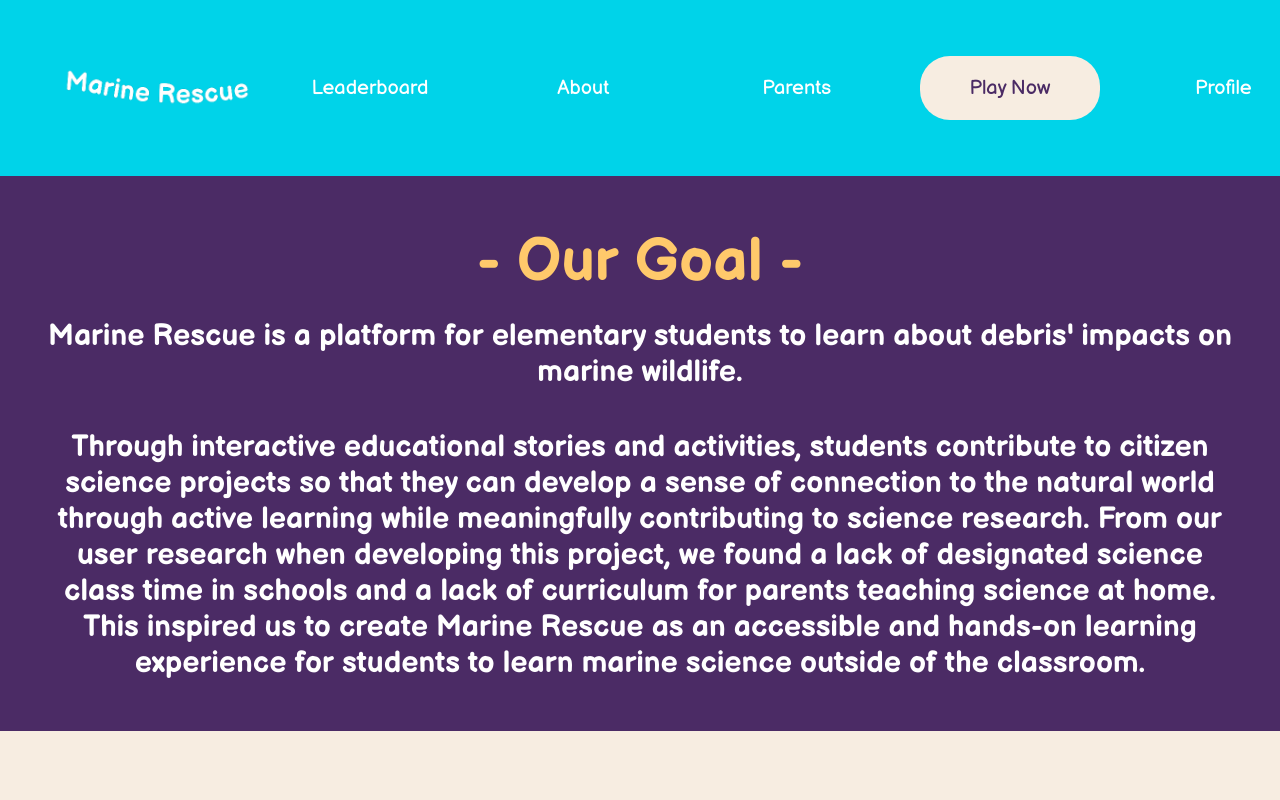
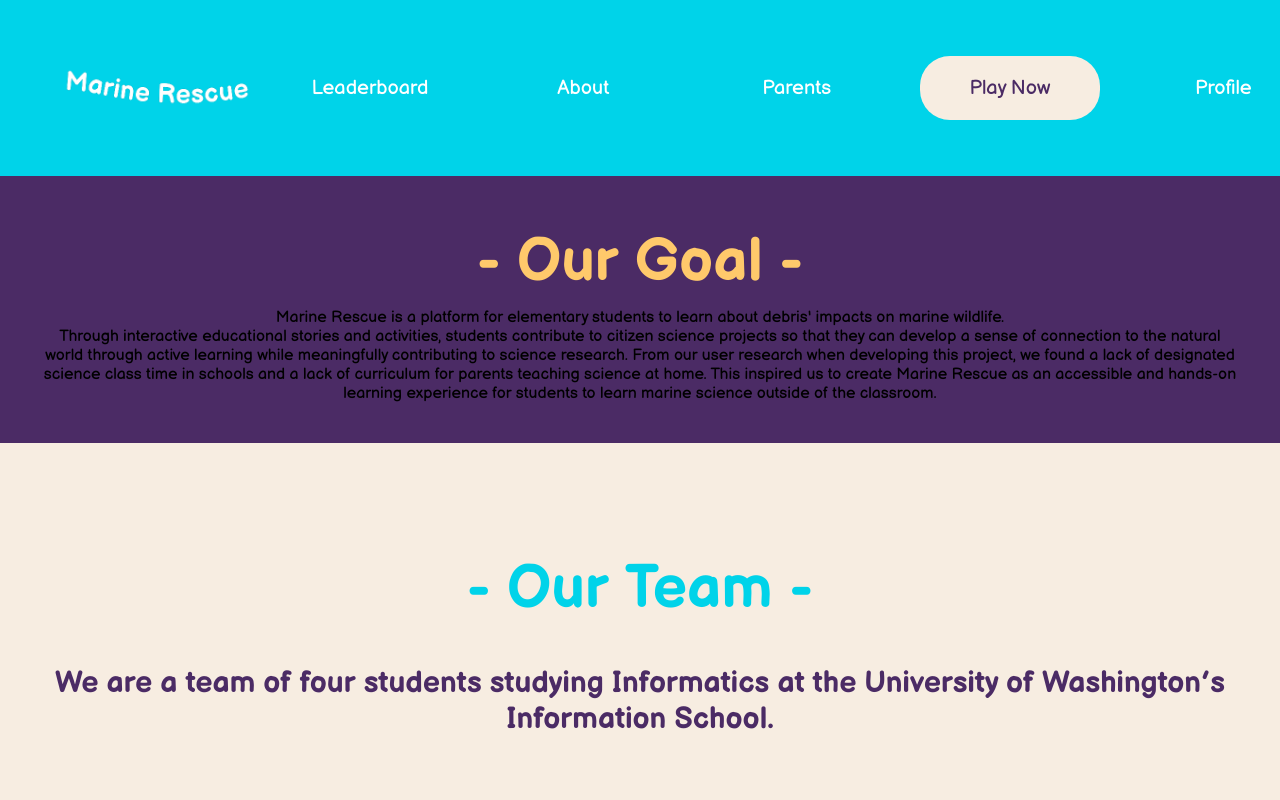
Before and after one commit to UW-AppleJACK/applejack, a React (Create React App) app in the folder marinerescue-frontend/: page /about in a window 1280 px wide. Shown: the top 800 px of the page. Built offline with nearby package versions, Linux system fonts and the light colour scheme.

Commit message:
Update marinerescue-frontend/src/pages/AboutPage.js
Co-authored-by: Andrey Butenko <andreybutenko@users.noreply.github.com>

```diff
--- a/marinerescue-frontend/src/pages/AboutPage.js
+++ b/marinerescue-frontend/src/pages/AboutPage.js
@@ -26,9 +26,8 @@
                     <div class="row">
                         <div class="column">
                             <h1>- Our Goal - </h1>
-                            <h2>Marine Rescue is a platform for elementary students to learn about debris' impacts on marine wildlife.</h2>
-                            <br />
-                            <h2>Through interactive educational stories and activities, students contribute to citizen science projects so that they can develop a sense of connection to the natural world through active learning while meaningfully contributing to science research. From our user research when developing this project, we found a lack of designated science class time in schools and a lack of curriculum for parents teaching science at home. This inspired us to create Marine Rescue as an accessible and hands-on learning experience for students to learn marine science outside of the classroom. </h2>
+                            <p>Marine Rescue is a platform for elementary students to learn about debris' impacts on marine wildlife.</p>
+                            <p>Through interactive educational stories and activities, students contribute to citizen science projects so that they can develop a sense of connection to the natural world through active learning while meaningfully contributing to science research. From our user research when developing this project, we found a lack of designated science class time in schools and a lack of curriculum for parents teaching science at home. This inspired us to create Marine Rescue as an accessible and hands-on learning experience for students to learn marine science outside of the classroom. </p>
                         </div>
                     </div>
                 </div>
```
